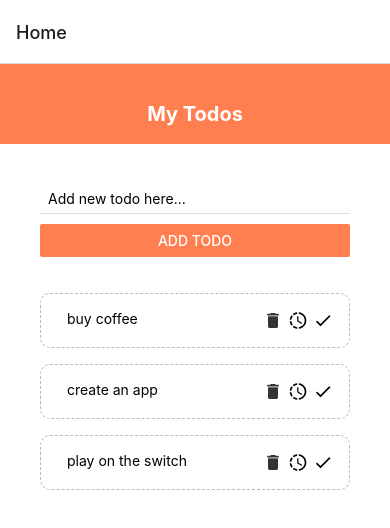
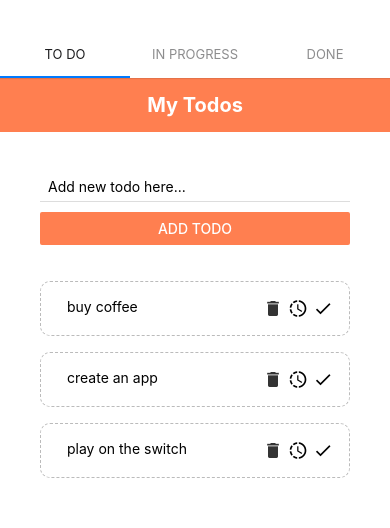
Before and after one commit to bellen01/ToDoApp, a React Native app: screen / in a window 390 px wide. Shown: the top 528 px of the page. Built offline with nearby package versions, Linux system fonts and the light colour scheme.

Commit message:
Added top bar navigation

```diff
--- a/App.js
+++ b/App.js
@@ -1,23 +1,33 @@
 import React from 'react';
+import { StyleSheet } from 'react-native';
 import Home from './screens/home';
 import InProgress from './screens/inProgress';
 import Done from './screens/done';
 import { NavigationContainer } from '@react-navigation/native';
-import { createNativeStackNavigator } from '@react-navigation/native-stack';
+// import { createNativeStackNavigator } from '@react-navigation/native-stack';
+import { createMaterialTopTabNavigator } from '@react-navigation/material-top-tabs';
 
-const Stack = createNativeStackNavigator();
+const Tab = createMaterialTopTabNavigator();
+
+// const Stack = createNativeStackNavigator();
 
 export default function App() {
   return (
     <NavigationContainer>
-      <Stack.Navigator initialRouteName='Home'>
-        <Stack.Screen name="Home" component={Home} />
-        <Stack.Screen name="InProgress" component={InProgress} />
-        <Stack.Screen name="Done" component={Done} />
-      </Stack.Navigator>
+      <Tab.Navigator style={styles.topBar}>
+        <Tab.Screen name="To Do" component={Home} />
+        <Tab.Screen name="In Progress" component={InProgress} />
+        <Tab.Screen name="Done" component={Done} />
+      </Tab.Navigator>
     </NavigationContainer>
   );
 }
+
+const styles = StyleSheet.create({
+  topBar: {
+    marginTop: 30
+  }
+})
 
 // import { StatusBar } from 'expo-status-bar';
 // import React, { useState } from 'react';
--- a/components/header.js
+++ b/components/header.js
@@ -11,8 +11,8 @@ export default function Header() {
 
 const styles = StyleSheet.create({
     header: {
-        height: 80,
-        paddingTop: 38,
+        // height: 80,
+        padding: 15,
         backgroundColor: 'coral'
     },
     title: {
--- a/package.json
+++ b/package.json
@@ -10,6 +10,7 @@
     "eject": "expo eject"
   },
   "dependencies": {
+    "@react-navigation/material-top-tabs": "^6.2.1",
     "@react-navigation/native": "^6.0.10",
     "@react-navigation/native-stack": "^6.6.2",
     "@react-navigation/stack": "^6.2.1",
@@ -21,7 +22,9 @@
     "react-native-gesture-handler": "~2.1.0",
     "react-native-safe-area-context": "3.3.2",
     "react-native-screens": "~3.10.1",
-    "react-native-web": "0.17.1"
+    "react-native-tab-view": "^3.1.1",
+    "react-native-web": "0.17.1",
+    "react-native-pager-view": "5.4.9"
   },
   "devDependencies": {
     "@babel/core": "^7.12.9"
```
Also changed, not shown: 1 other file (tests, documents, lock files or other folders).
